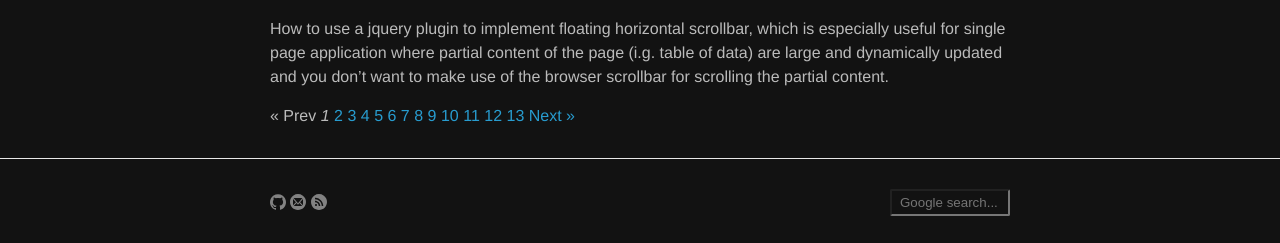
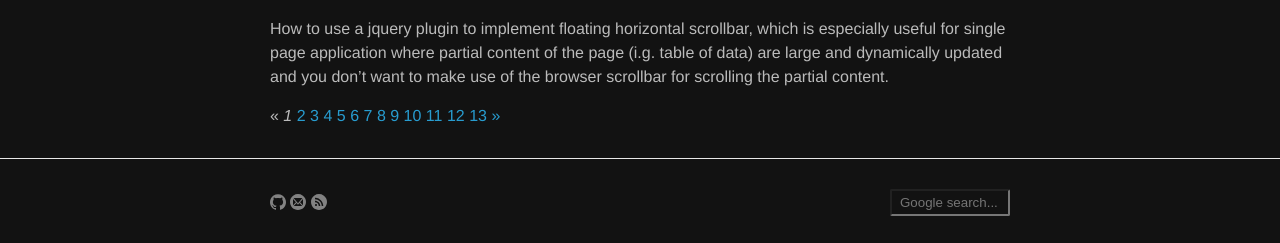
Before and after one commit to yuan-jiang/yuan-jiang.github.io, a Jekyll site: the page built from index.html, in a window 1280 px wide. Shown: the part 1073-1316 px from the top of the page. Built offline with Jekyll 4.4.1, drawn with Linux system fonts in a browser that asks for light colours; the list of posts is cut into pages by our own code.

Commit message:
Refactor favicons

```diff
--- a/_includes/head.html
+++ b/_includes/head.html
@@ -2,15 +2,13 @@
   <meta charset="utf-8">
   <meta http-equiv="X-UA-Compatible" content="IE=edge">
   <meta name="viewport" content="width=device-width, initial-scale=1">
-
   <title>{% if page.title %}{{ page.title }} - {{ site.title }}{% else %}{{ site.title }}{% endif %}</title>
   <meta name="description" content="{% if page.excerpt %}{{ page.excerpt | strip_html | strip_newlines | truncate: 160 }}{% else %}{{ site.description }}{% endif %}">
-
-  <link rel="stylesheet" href="{{ "/css/main.css" | prepend: site.baseurl }}">
+  <link rel="stylesheet" href="{{ '/css/main.css' | prepend: site.baseurl }}">
   <link rel="canonical" href="{{ page.url | replace:'index.html','' | prepend: site.baseurl | prepend: site.url }}">
-  <link rel="alternate" type="application/rss+xml" title="{{ site.title }}" href="{{ "/feed.xml" | prepend: site.baseurl | prepend: site.url }}">
-  <link rel="apple-touch-icon" sizes="180x180" href="/apple-touch-icon.png">
-  <link rel="icon" type="image/png" sizes="32x32" href="/favicon-32x32.png">
-  <link rel="icon" type="image/png" sizes="16x16" href="/favicon-16x16.png">
-  <link rel="manifest" href="/site.webmanifest">
+  <link rel="alternate" type="application/rss+xml" title="{{ site.title }}" href="{{ '/feed.xml' | prepend: site.baseurl | prepend: site.url }}">
+  <link rel="apple-touch-icon" sizes="180x180" href="/images/apple-touch-icon.png">
+  <link rel="icon" type="image/png" sizes="32x32" href="/images/favicon-32x32.png">
+  <link rel="icon" type="image/png" sizes="16x16" href="/images/favicon-16x16.png">
+  <link rel="manifest" href="/images/site.webmanifest">
 </head>
--- a/_layouts/post.html
+++ b/_layouts/post.html
@@ -34,6 +34,6 @@
     <h5><i>{{ tags_content }}</i></h5>
   </div>
 
-  <!-- {% include disqus.html %} -->
+  {% include disqus.html %}
 
 </article>
--- a/index.html
+++ b/index.html
@@ -32,9 +32,9 @@
   {% if paginator.total_pages > 1 %}
     <div class="pagination">
       {% if paginator.previous_page %}
-        <a href="{{ paginator.previous_page_path | prepend: site.baseurl | replace: '//', '/' }}">&laquo; Prev</a>
+        <a href="{{ paginator.previous_page_path | prepend: site.baseurl | replace: '//', '/' }}">&laquo;</a>
       {% else %}
-        <span>&laquo; Prev</span>
+        <span>&laquo;</span>
       {% endif %}
 
       {% for page in (1..paginator.total_pages) %}
@@ -48,9 +48,9 @@
       {% endfor %}
 
       {% if paginator.next_page %}
-        <a href="{{ paginator.next_page_path | prepend: site.baseurl | replace: '//', '/' }}">Next &raquo;</a>
+        <a href="{{ paginator.next_page_path | prepend: site.baseurl | replace: '//', '/' }}">&raquo;</a>
       {% else %}
-        <span>Next &raquo;</span>
+        <span>&raquo;</span>
       {% endif %}
     </div>
   {% endif %}
```
Also changed, not shown: images/android-chrome-192x192.png (renamed from android-chrome-192x192.png), images/android-chrome-512x512.png (renamed from android-chrome-512x512.png), images/apple-touch-icon.png (renamed from apple-touch-icon.png), images/favicon-16x16.png (renamed from favicon-16x16.png), images/favicon-32x32.png (renamed from favicon-32x32.png), images/favicon.ico (renamed from favicon.ico), images/favicon_old.ico (renamed from favicon_old.ico), images/site.webmanifest (added), site.webmanifest (deleted), 1 other file.
